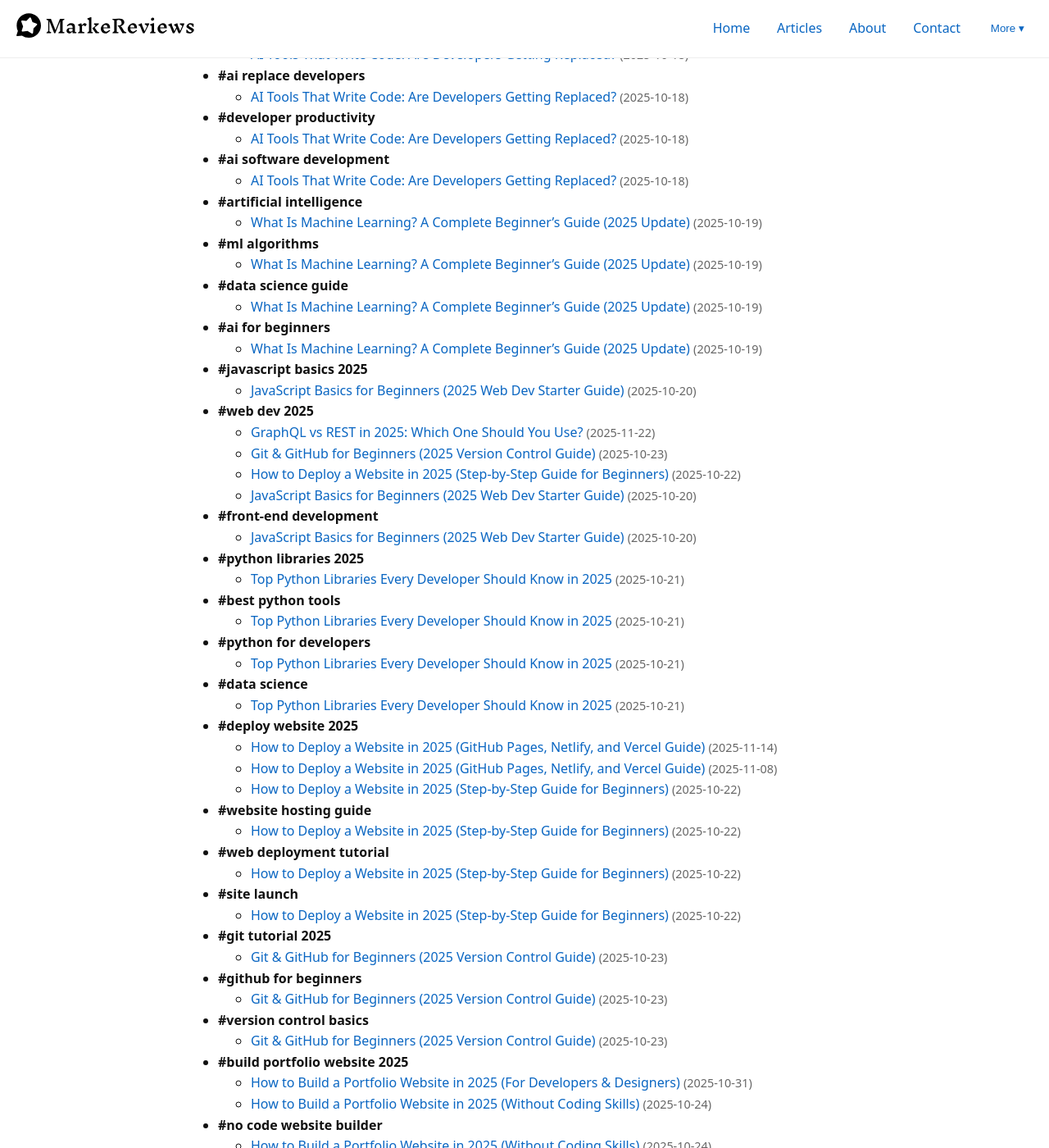
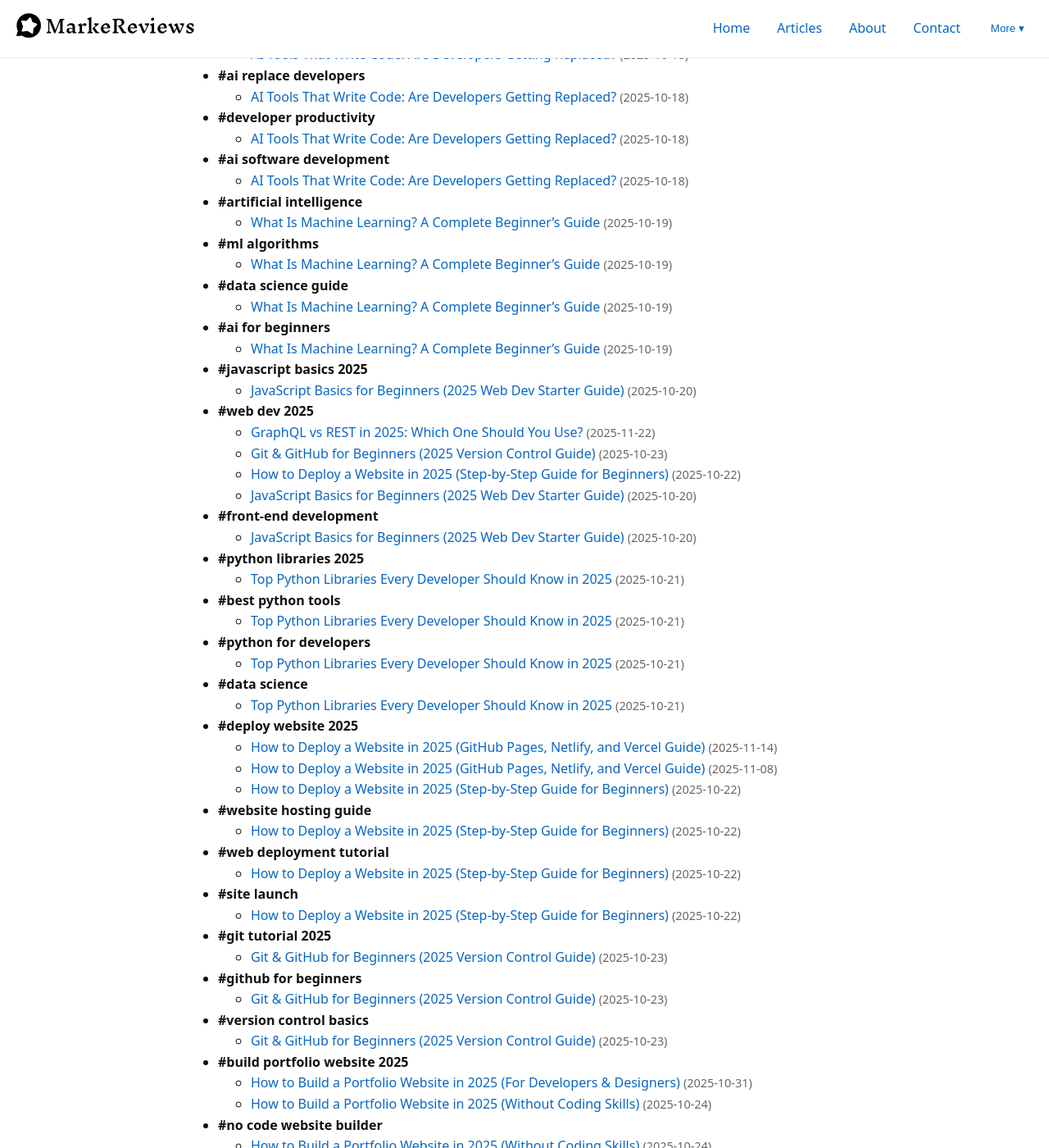
Before and after one commit to amineelom/myblogger, a Jekyll site: the page built from pages/tags.md, in a window 1280 px wide and 1400 px high, scrolled down 9309 px. Shown: the whole window at 82% size. Built offline with Jekyll 4.4.1, drawn with Linux system fonts in a browser that asks for light colours; some of the changed text lies outside the part shown.

Commit message:
new articles

```diff
--- a/_posts/2025-10-19-what-is-machine-learning-beginners-guide-2025.md
+++ b/_posts/2025-10-19-what-is-machine-learning-beginners-guide-2025.md
@@ -1,6 +1,6 @@
 ---
 layout: post
-title: "What Is Machine Learning? A Complete Beginner’s Guide (2025 Update)"
+title: "What Is Machine Learning? A Complete Beginner’s Guide"
 categories: [artificial-intelligence, data-science, machine-learning]
 date: 2025-10-19
 author: "MarketReviews Team"
```
Also changed, not shown: _posts/2025-10-25-top-programming-languages-2025-ranked-by-demand.md (+1 -1 lines).
